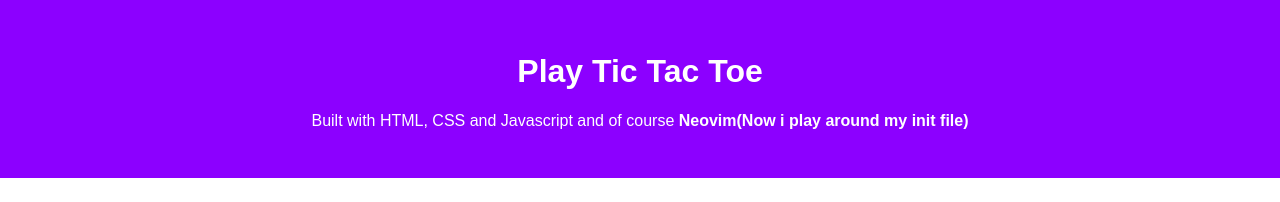
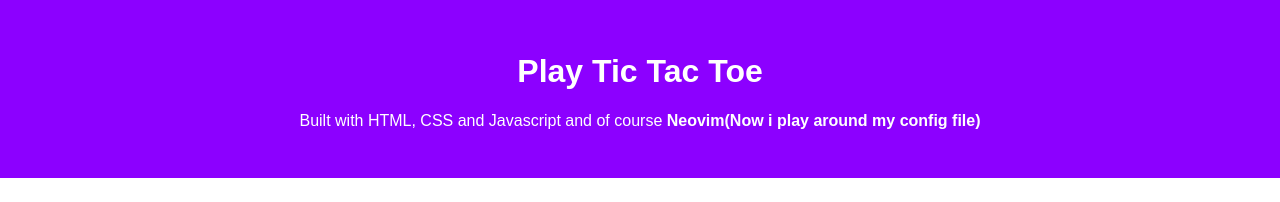
Before and after one commit to Oluwaseun241/Tic-Tac-Toe, a plain HTML site: page index.html in a window 1280 px wide. Shown: the top 202 px of the page. Drawn offline with Linux system fonts and the light colour scheme.

Commit message:
header edit

```diff
--- a/index.html
+++ b/index.html
@@ -37,7 +37,7 @@
       <h1>Play Tic Tac Toe</h1>
       <p>
         Built with HTML, CSS and Javascript and of course
-        <strong>Neovim(Now i play around my init file)</strong>
+        <strong>Neovim(Now i play around my config file)</strong>
       </p>
     </header>
     <main>
```
